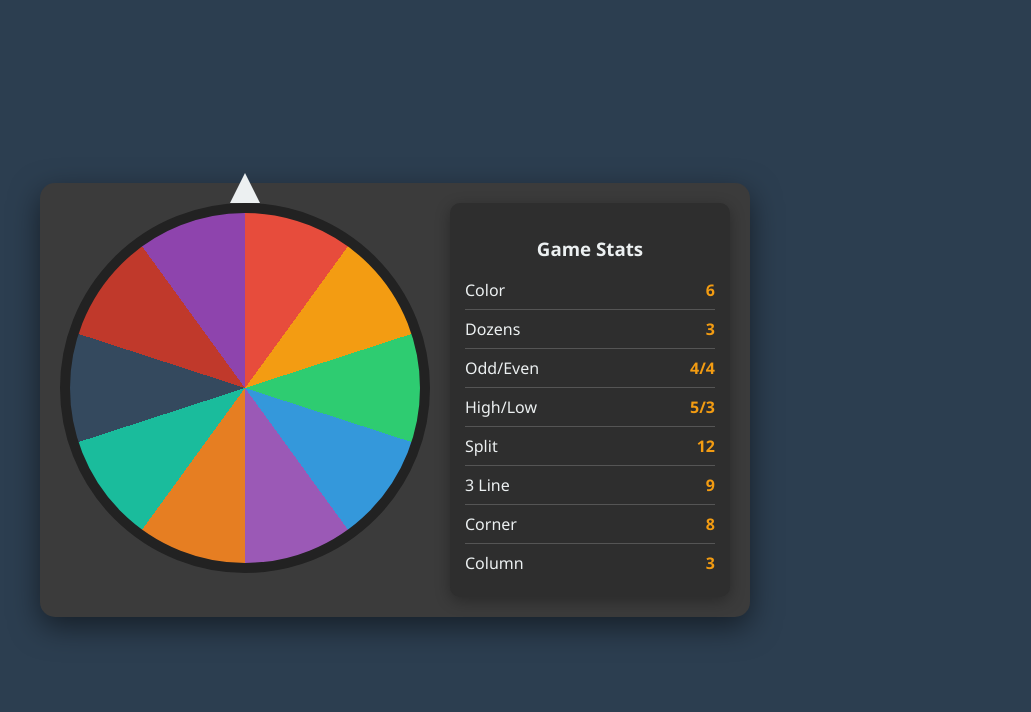
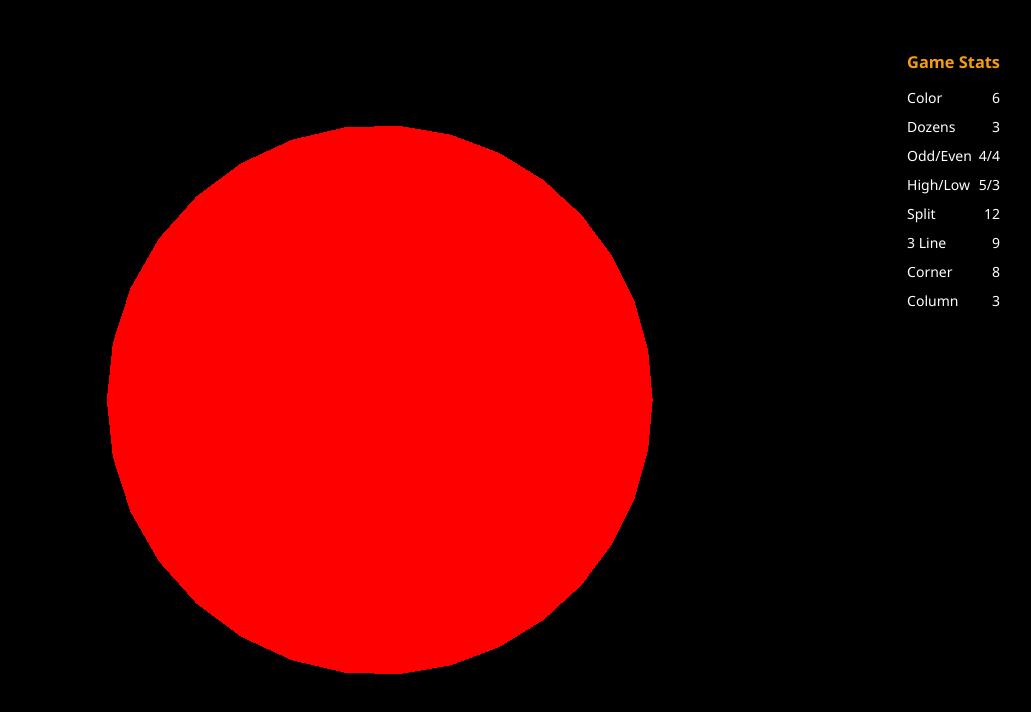
Before and after one commit to addis012/lottery-web-app, a plain HTML site: page index.html in a window 1280 px wide. Shown: the whole page, without its empty margins (245-1276 px from the left). Drawn offline with nearby package versions, Linux system fonts and the light colour scheme.

Commit message:
Update index.html

```diff
--- a/index.html
+++ b/index.html
@@ -1,100 +1,97 @@
 <!DOCTYPE html>
 <html>
 <head>
-    <title>Lottery Spinner</title>
+    <title>3D Lottery Spinner</title>
     <style>
         body {
-            display: flex;
-            justify-content: center;
-            align-items: center;
+            margin: 0;
+            overflow: hidden;
+            background-color: #2c3e50;
+            font-family: 'Segoe UI', Tahoma, Geneva, Verdana, sans-serif;
+        }
+        #container {
+            position: absolute;
+            top: 0;
+            left: 0;
+            width: 100vw;
             height: 100vh;
-            margin: 0;
-            font-family: 'Segoe UI', Tahoma, Geneva, Verdana, sans-serif;
-            background-color: #2c3e50;
-            color: #ecf0f1;
-        }
-        .container {
-            display: flex;
-            align-items: flex-start;
-            background-color: #3b3b3b;
-            padding: 20px;
-            border-radius: 15px;
-            box-shadow: 0 10px 30px rgba(0, 0, 0, 0.5);
-        }
-        .spinner {
-            width: 350px;
-            height: 350px;
-            border-radius: 50%;
-            border: 10px solid #222;
-            background: conic-gradient(
-                #e74c3c 0deg, #e74c3c 36deg,
-                #f39c12 36deg, #f39c12 72deg,
-                #2ecc71 72deg, #2ecc71 108deg,
-                #3498db 108deg, #3498db 144deg,
-                #9b59b6 144deg, #9b59b6 180deg,
-                #e67e22 180deg, #e67e22 216deg,
-                #1abc9c 216deg, #1abc9c 252deg,
-                #34495e 252deg, #34495e 288deg,
-                #c0392b 288deg, #c0392b 324deg,
-                #8e44ad 324deg, #8e44ad 360deg
-            );
-            position: relative;
-        }
-        .pointer {
-            width: 0;
-            height: 0;
-            border-left: 15px solid transparent;
-            border-right: 15px solid transparent;
-            border-bottom: 30px solid #ecf0f1;
-            position: absolute;
-            top: -40px;
-            left: 50%;
-            transform: translateX(-50%);
         }
         .statistics {
-            margin-left: 20px;
-            background: #2e2e2e;
+            position: absolute;
+            top: 20px;
+            right: 20px;
+            background: rgba(0, 0, 0, 0.7);
             padding: 15px;
             border-radius: 10px;
-            width: 250px;
-            box-shadow: 0 4px 15px rgba(0, 0, 0, 0.3);
+            color: #fff;
+            font-size: 14px;
         }
         .statistics h3 {
             text-align: center;
-            color: #ecf0f1;
+            color: #f39c12;
             margin-bottom: 10px;
         }
         .stat {
             display: flex;
             justify-content: space-between;
-            padding: 8px 0;
-            border-bottom: 1px solid #555;
-        }
-        .stat:last-child {
-            border-bottom: none;
-        }
-        .number {
-            font-weight: bold;
-            color: #f39c12;
+            padding: 5px 0;
         }
     </style>
 </head>
 <body>
-    <div class="container">
-        <div class="spinner">
-            <div class="pointer"></div>
-        </div>
-        <div class="statistics">
-            <h3>Game Stats</h3>
-            <div class="stat"><span>Color</span> <span class="number">6</span></div>
-            <div class="stat"><span>Dozens</span> <span class="number">3</span></div>
-            <div class="stat"><span>Odd/Even</span> <span class="number">4/4</span></div>
-            <div class="stat"><span>High/Low</span> <span class="number">5/3</span></div>
-            <div class="stat"><span>Split</span> <span class="number">12</span></div>
-            <div class="stat"><span>3 Line</span> <span class="number">9</span></div>
-            <div class="stat"><span>Corner</span> <span class="number">8</span></div>
-            <div class="stat"><span>Column</span> <span class="number">3</span></div>
-        </div>
+    <div id="container"></div>
+    <div class="statistics">
+        <h3>Game Stats</h3>
+        <div class="stat"><span>Color</span> <span>6</span></div>
+        <div class="stat"><span>Dozens</span> <span>3</span></div>
+        <div class="stat"><span>Odd/Even</span> <span>4/4</span></div>
+        <div class="stat"><span>High/Low</span> <span>5/3</span></div>
+        <div class="stat"><span>Split</span> <span>12</span></div>
+        <div class="stat"><span>3 Line</span> <span>9</span></div>
+        <div class="stat"><span>Corner</span> <span>8</span></div>
+        <div class="stat"><span>Column</span> <span>3</span></div>
     </div>
+
+    <script src="https://cdnjs.cloudflare.com/ajax/libs/three.js/r128/three.min.js"></script>
+    <script>
+        // Set up the scene, camera, and renderer
+        const scene = new THREE.Scene();
+        const camera = new THREE.PerspectiveCamera(75, window.innerWidth / window.innerHeight, 0.1, 1000);
+        const renderer = new THREE.WebGLRenderer();
+        renderer.setSize(window.innerWidth, window.innerHeight);
+        document.getElementById('container').appendChild(renderer.domElement);
+
+        // Create the 3D wheel
+        const geometry = new THREE.CylinderGeometry(5, 5, 1, 32);
+        const material = new THREE.MeshBasicMaterial({ color: 0xff0000, wireframe: false });
+        const wheel = new THREE.Mesh(geometry, material);
+        wheel.rotation.x = Math.PI / 2; // Rotate the wheel to make it flat
+        scene.add(wheel);
+
+        // Lighting
+        const ambientLight = new THREE.AmbientLight(0x404040); // Soft white light
+        scene.add(ambientLight);
+        const pointLight = new THREE.PointLight(0xffffff, 1, 100);
+        pointLight.position.set(10, 10, 10);
+        scene.add(pointLight);
+
+        // Position the camera
+        camera.position.z = 10;
+
+        // Animation function
+        function animate() {
+            requestAnimationFrame(animate);
+            wheel.rotation.z += 0.01; // Rotate the wheel
+            renderer.render(scene, camera);
+        }
+        animate();
+
+        // Resize the renderer on window resize
+        window.addEventListener('resize', () => {
+            renderer.setSize(window.innerWidth, window.innerHeight);
+            camera.aspect = window.innerWidth / window.innerHeight;
+            camera.updateProjectionMatrix();
+        });
+    </script>
 </body>
 </html>
```
